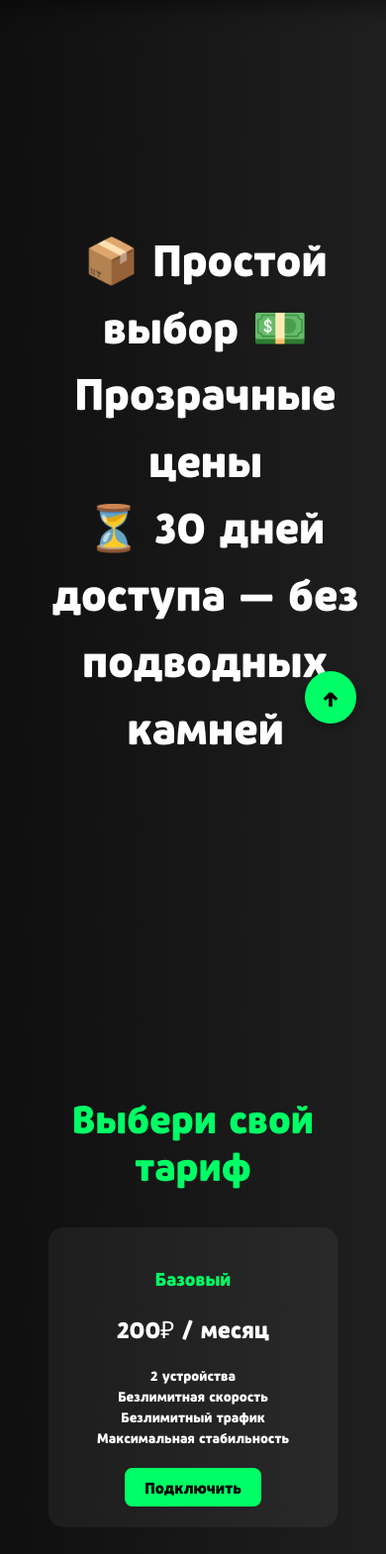
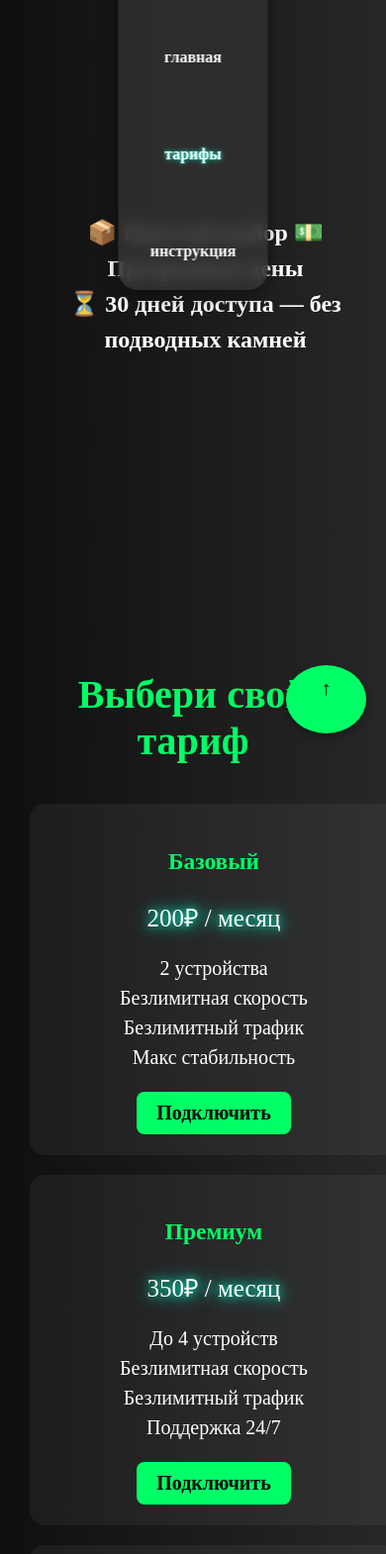
Before and after one commit to sslleik/neVPN, a plain HTML site: page fuc.html in a window 390 px wide. Shown: the part 83-1653 px from the top of the page at 99% size. Drawn offline with Linux system fonts and the light colour scheme.

Commit message:
Add files via upload

```diff
--- a/fuc.html
+++ b/fuc.html
@@ -2,6 +2,8 @@
 <html lang="ru">
 <head>
   <meta charset="UTF-8">
+  <meta name="viewport" content="width=device-width, initial-scale=1.0">
+
   <title>neVPN</title>
   <link rel="stylesheet" href="style.css">
 </head>
@@ -14,9 +16,9 @@
     <img src="выа.svg" alt="neVPN" class="logo-img">
   </a>
 </div>
-    <a href="index.html">главная</a>
-    <a href="fuc.html">тарифы</a>
-    <a href="tech.html">инструкция</a>
+    <a href="index.html" class="nav-link">главная</a>
+    <a href="fuc.html" class="nav-link active">тарифы</a>
+    <a href="tech.html" class="nav-link">инструкция</a>
   </header>
 
 <br><br><br><br><br><br><br><br><br><br>
@@ -36,7 +38,7 @@
         <li>2 устройства</li>
         <li>Безлимитная скорость</li>
         <li>Безлимитный трафик</li>
-        <li>Максимальная стабильность</li>
+        <li>Макс стабильность</li>
       </ul>
       <a href="https://t.me/sslleik" target="_blank" class="btn">Подключить</a>
     </div>
--- a/style.css
+++ b/style.css
@@ -1,14 +1,11 @@
 body {
   margin: 0;
-
   font-family: pusia;
   background: linear-gradient(to right, #0f0f0f, #272727);
-
-  font-family: 'PusiaBold', sans-serif;
-  background: linear-gradient(to right, #0f0f0f, #1f1f1f);
-
   color: #ffffff;
   text-align: center;
+  scroll-behavior: smooth;
+
 }
 
 header {
@@ -63,19 +60,21 @@ header a:hover {
   flex-wrap: wrap;
   margin-top: 50px;
   gap: 20px;
+  font-size: 20px;
 }
 
 .feature {
   background: #ffffff0d;
   border-radius: 10px;
   padding: 20px;
-  width: 200px;
+  width: 250px;
 }
 
 .feature b {
   color: #00ff66;
   display: block;
   margin-bottom: 10px;
+  font-size: 25px;
 }
 
 .b {
@@ -106,19 +105,22 @@ section h2 {
   background: #ffffff0d;
   padding: 20px;
   border-radius: 12px;
-  width: 280px;
+  width: 350px;
   text-align: left;
+
 }
 
 .benefit h3 {
   color: #fff;
   margin-bottom: 10px;
-  font-size: 18px;
+  font-size: 25px;
+  color: #00ff66;
 }
 
 .benefit p {
   font-size: 15px;
   line-height: 1.4;
+  font-size: 20px;
 }
 
 .faq-item {
@@ -132,11 +134,11 @@ section h2 {
 .faq-item h4 {
   color: #00ff66;
   margin-bottom: 8px;
-  font-size: 18px;
+  font-size: 25px;
 }
 
 .faq-item p {
-  font-size: 15px;
+  font-size: 20px;
   line-height: 1.4;
 }
 
@@ -153,13 +155,15 @@ footer {
 }
 
 footer a {
-  color: #3498db;
+  color: #3498dba6;
 }
 
 footer a:hover {
   text-decoration: underline;
 }
-
+footer p {
+  color: #b4b4b498;
+}
 .plans {
   padding: 80px 20px;
 }
@@ -176,15 +180,19 @@ footer a:hover {
   justify-content: center;
   gap: 30px;
 }
+.plans li {
+  font-size: 20px;
+}
 
 .plan {
   background: #ffffff0d;
   padding: 20px;
   border-radius: 15px;
-  width: 250px;
+  width: 270px;
   text-align: center;
   border: 1px solid transparent;
   transition: border 0.5ms ease, box-shadow 0.5ms ease;
+  font-size: 20px;
 }
 
 .plan:hover {
@@ -199,8 +207,10 @@ footer a:hover {
 }
 
 .price {
-  font-size: 24px;
+  font-size: 25px;
   margin-bottom: 20px;
+  color: #ffffff;
+  text-shadow: 0 0 10px #00ffcc, 0 0 20px #00ffcc;
 }
 
 .plan ul {
@@ -249,11 +259,13 @@ footer a:hover {
 .rule h3 {
   color: #00ff66;
   margin-bottom: 10px;
+  font-size: 20px;
 }
 
 .rule p {
   margin: 0;
   line-height: 1.6;
+  font-size: 17px;
 }
 
 .videos h3 {
@@ -304,6 +316,7 @@ footer a:hover {
   display: flex;
   align-items: center;
 }
+
 @font-face {
   font-family: 'PusiaBold';
   src: url('PusiaBold.otf') format('opentype');
@@ -311,9 +324,60 @@ footer a:hover {
   font-style: normal;
 }
 
-@font-face {
-  font-family: 'PusiaBold';
-  src: url('PusiaBold.otf') format('opentype');
+.nav-link {
+  color: white;
+  padding: 10px;
+  text-decoration: none;
+}
+
+.nav-link.active {
+  color: #ffffff;
   font-weight: bold;
-  font-style: normal;
+  text-shadow: 0 0 5px #00ffcc, 0 0 1px #61f1d5;
 }
+
+@media (max-width: 768px) {
+  header {
+    flex-direction: column;
+    align-items: center;
+    padding: 10px 15px;
+  }
+
+  .nav-link {
+    display: block;
+    margin: 10px 0;
+    font-size: 16px;
+  }
+
+  .logo-img {
+    width: 120px;
+    margin-bottom: 10px;
+  }
+
+  .main h1 {
+    font-size: 24px;
+    padding: 0 10px;
+  }
+
+  .plan-cards {
+    flex-direction: column;
+    gap: 20px;
+    padding: 0 10px;
+  }
+
+  .plan {
+    width: 100%;
+  }
+
+  footer {
+    font-size: 13px;
+  }
+
+  .scroll-up {
+    width: 45px;
+    height: 45px;
+    font-size: 20px;
+    bottom: 20px;
+    right: 20px;
+  }
+}
```
Also changed, not shown: index.html (+8 -6 lines), tech.html (+5 -3 lines).
